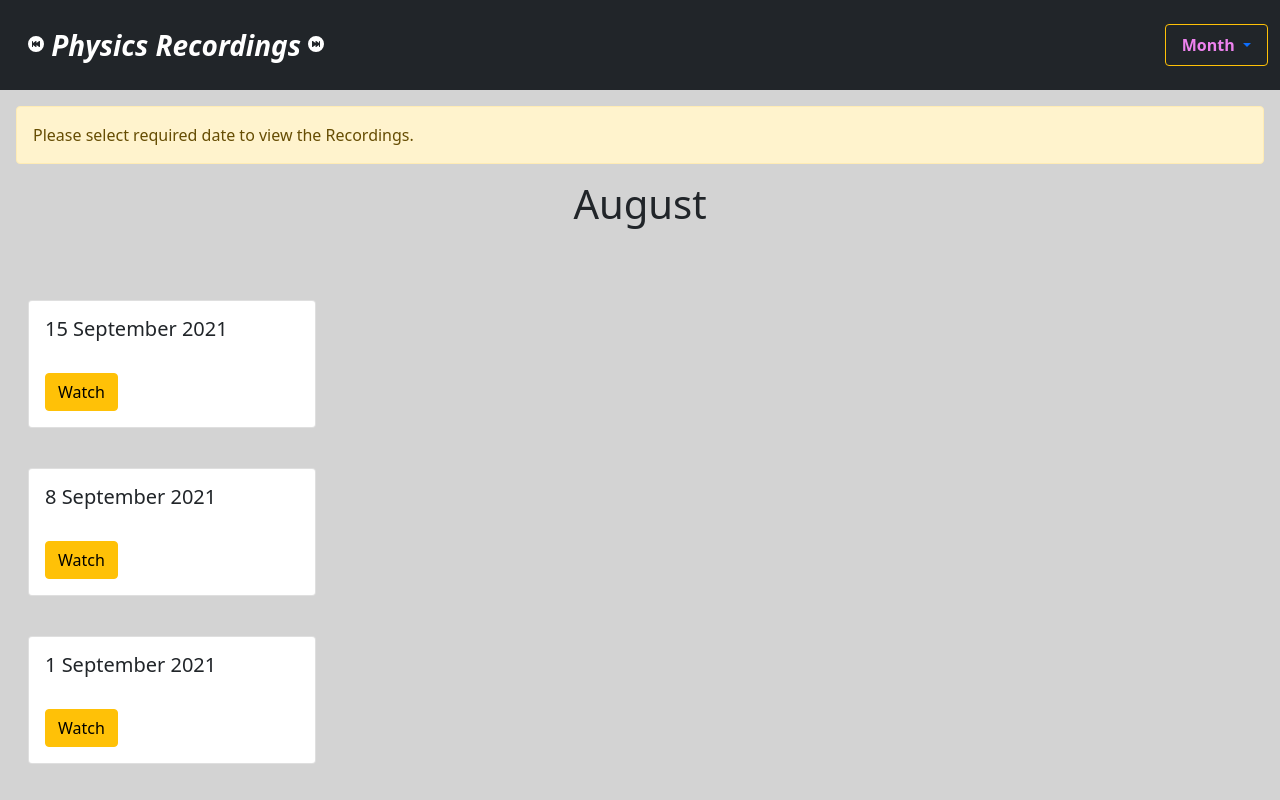
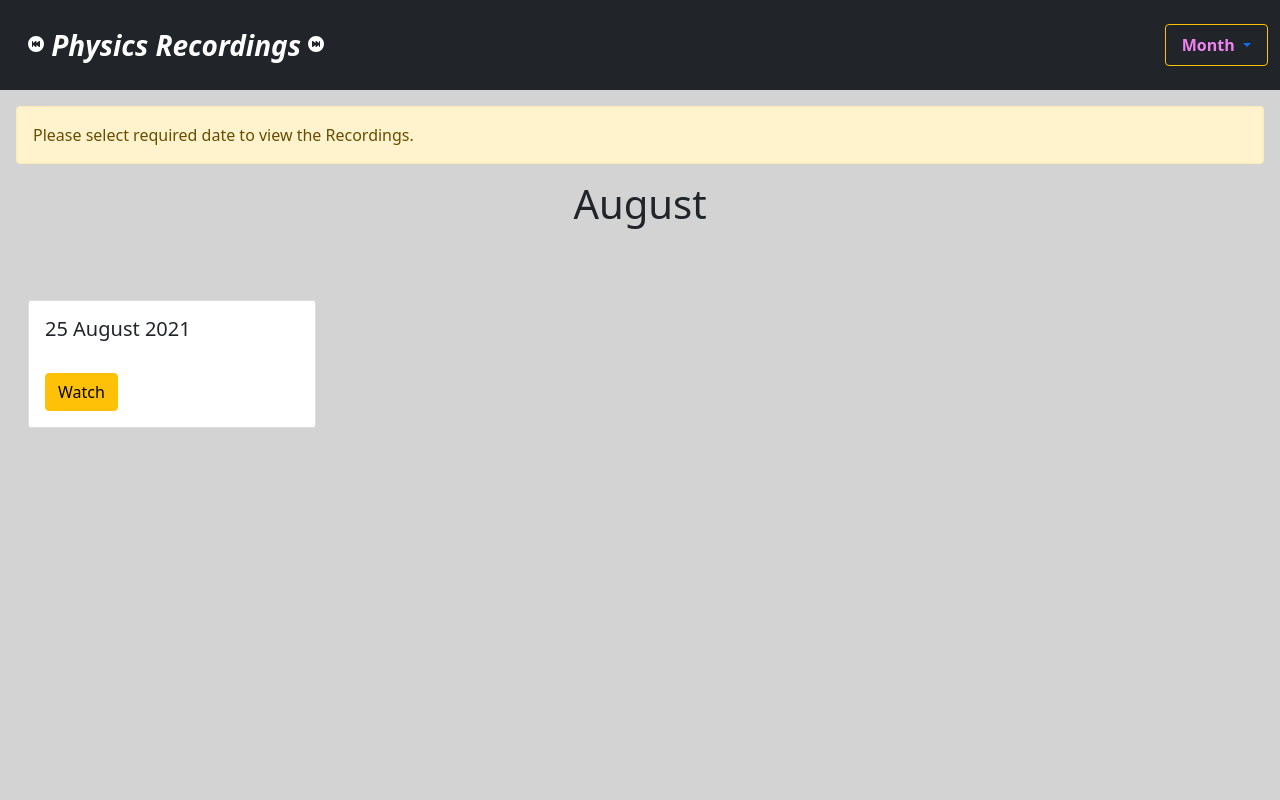
Before and after one commit to udnisap208/physics, a plain HTML site: page recs/aug2021/aug2021.html in a window 1280 px wide. Drawn offline with nearby package versions, Linux system fonts and the light colour scheme.

Commit message:
Update aug2021.html

```diff
--- a/recs/aug2021/aug2021.html
+++ b/recs/aug2021/aug2021.html
@@ -105,33 +105,9 @@
       <div class="col">
         <div class="card">
           <div class="card-body">
-            <h5 class="card-title">15 September 2021</h5>
+            <h5 class="card-title">25 August 2021</h5>
             <br />
             <a href="25-08-21.html" class="btn btn-warning">Watch</a>
-          </div>
-        </div>
-      </div>
-    </div>
-
-    <div class="row row-cols-lg-4 row-cols-md-2 g-4 mx-3 my-3">
-      <div class="col">
-        <div class="card">
-          <div class="card-body">
-            <h5 class="card-title">8 September 2021</h5>
-            <br />
-            <a href="08-09-21.html" class="btn btn-warning">Watch</a>
-          </div>
-        </div>
-      </div>
-    </div>
-
-    <div class="row row-cols-lg-4 row-cols-md-2 g-4 mx-3 my-3">
-      <div class="col">
-        <div class="card">
-          <div class="card-body">
-            <h5 class="card-title">1 September 2021</h5>
-            <br />
-            <a href="01-09-21.html" class="btn btn-warning">Watch</a>
           </div>
         </div>
       </div>
```
